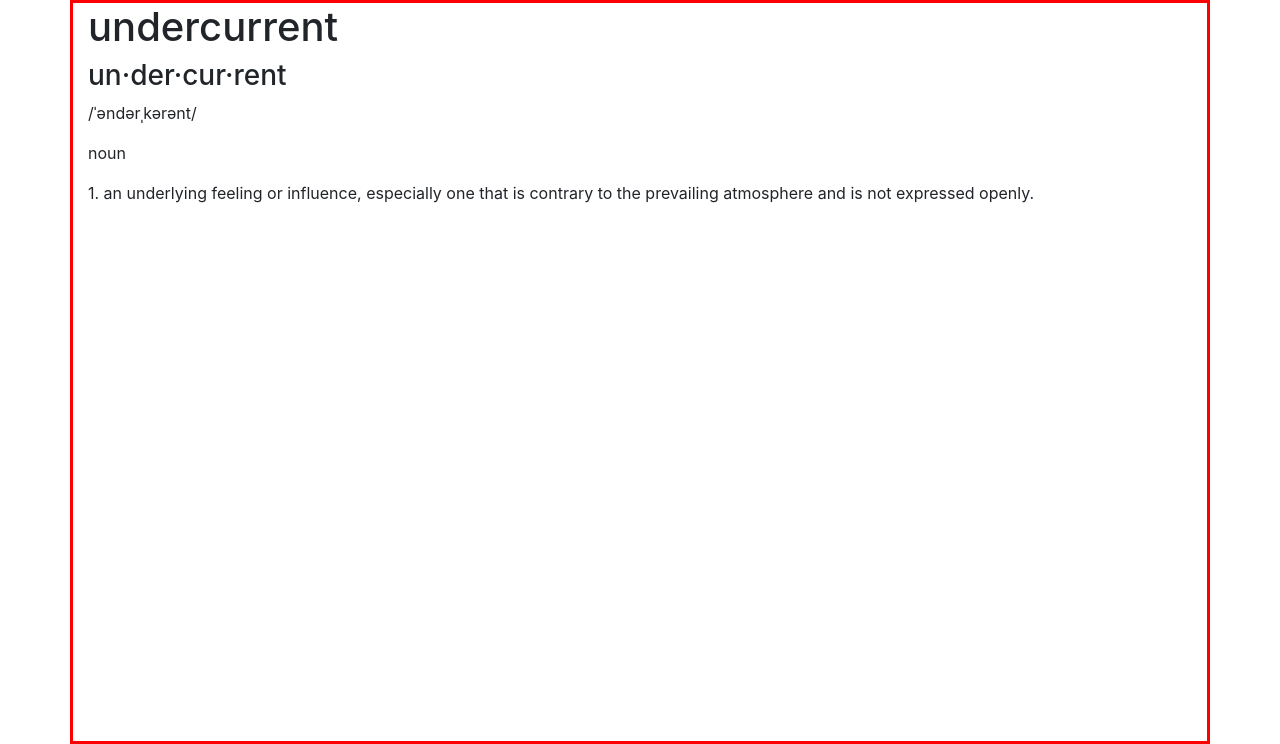
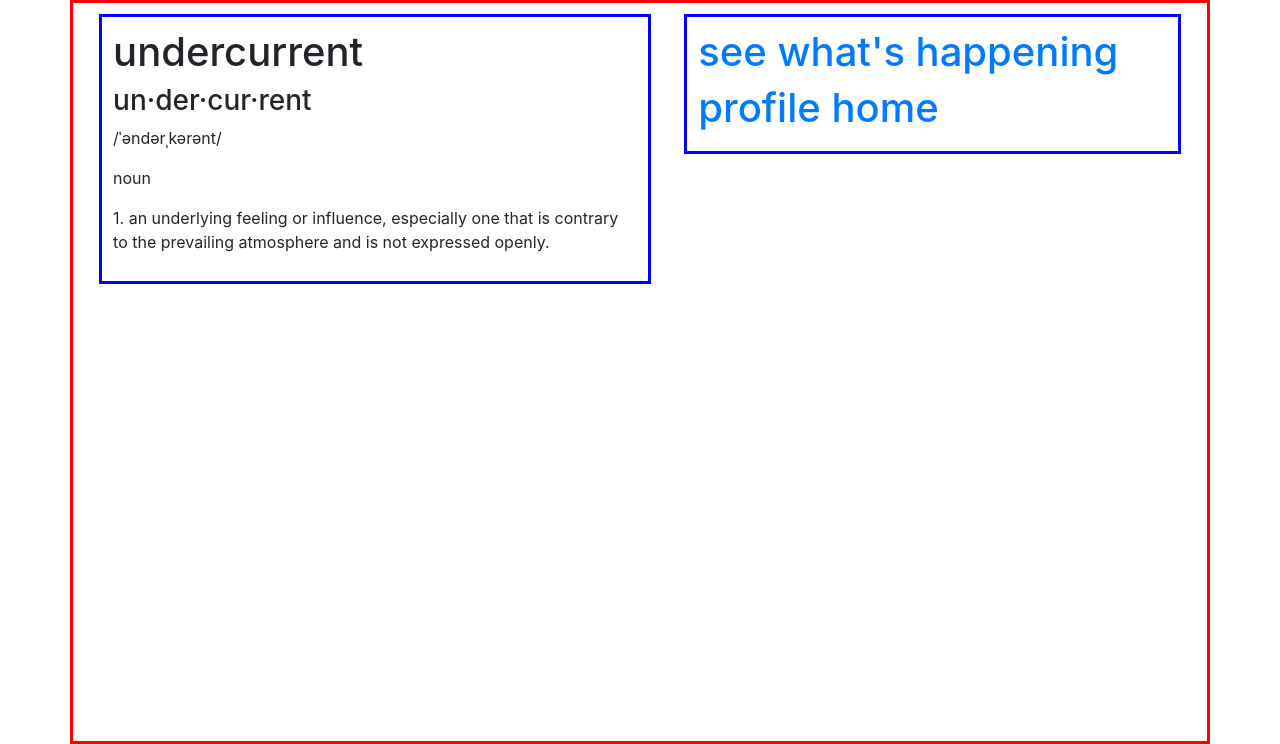
Before and after one commit to juliana-zlatevski/undercurrent, a Django app: page / in a window 1280 px wide. Shown: the part 56-800 px from the top of the page. Run offline with Django 3.2, Linux system fonts and the light colour scheme; the visitor is signed in with stand-in values (Sample User, id 1).

Commit message:
adds more content to home page based on whether a user is authenticated or not

```diff
--- a/main_app/static/css/style.css
+++ b/main_app/static/css/style.css
@@ -28,3 +28,19 @@ body {
   padding: 1%;
   border: 3px solid blue;
 }
+
+.home-left {
+  float: left;
+  width: 50%;
+  margin: 1%;
+  padding: 1%;
+  border: 3px solid blue;
+}
+
+.home-right {
+  float: right;
+  width: 45%;
+  margin: 1%;
+  padding: 1%;
+  border: 3px solid blue;
+}
--- a/main_app/templates/home.html
+++ b/main_app/templates/home.html
@@ -5,6 +5,7 @@ Undercurrent. It's the state we're in.
 {% endblock title %}
 
 {% block content %}
+<div class='home-left'>
   <h1>undercurrent</h1>
     <div>
       <h3>un·der·cur·rent</h3>
@@ -12,4 +13,16 @@ Undercurrent. It's the state we're in.
       <p>noun</p>
       <p>1. an underlying feeling or influence, especially one that is contrary to the prevailing atmosphere and is not expressed openly.</p>
     </div>
+</div>
+
+<div class='home-right'>
+  {% if not user.is_authenticated %}
+    <a href='{% url 'login' %}'><h1>log in</h1></a>
+    <a href='{% url 'signup' %}'><h1>sign up</h1></a>
+  {% else %}
+    <a href='{% url 'posts' %}'><h1>see what's happening</h1></a>
+    <a href='{% url 'profile_home' user.id %}'><h1>profile home</h1></a>
+  {% endif %}
+</div>
+
 {% endblock content %}
```
Lines whose indentation alone changed are shown as unchanged.
